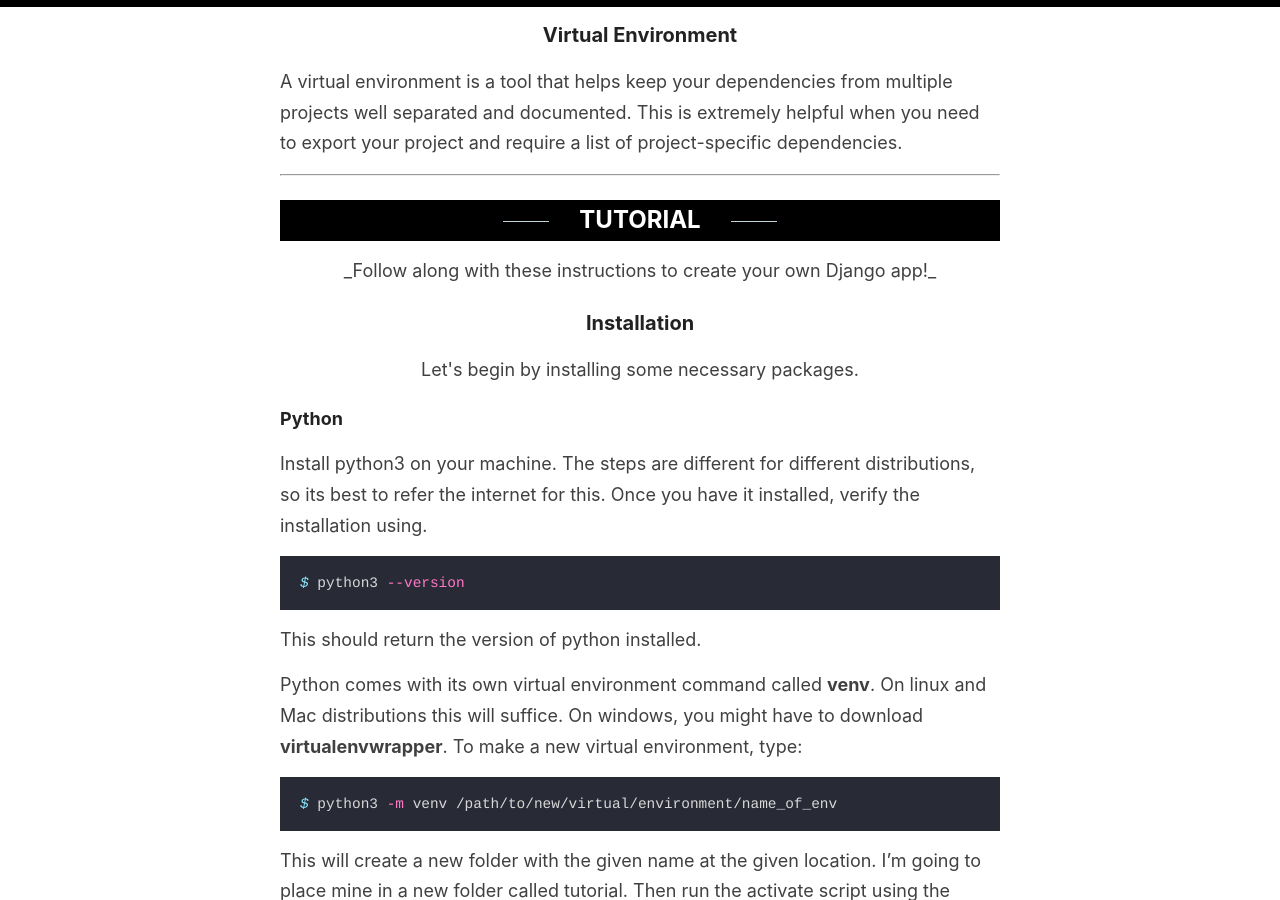
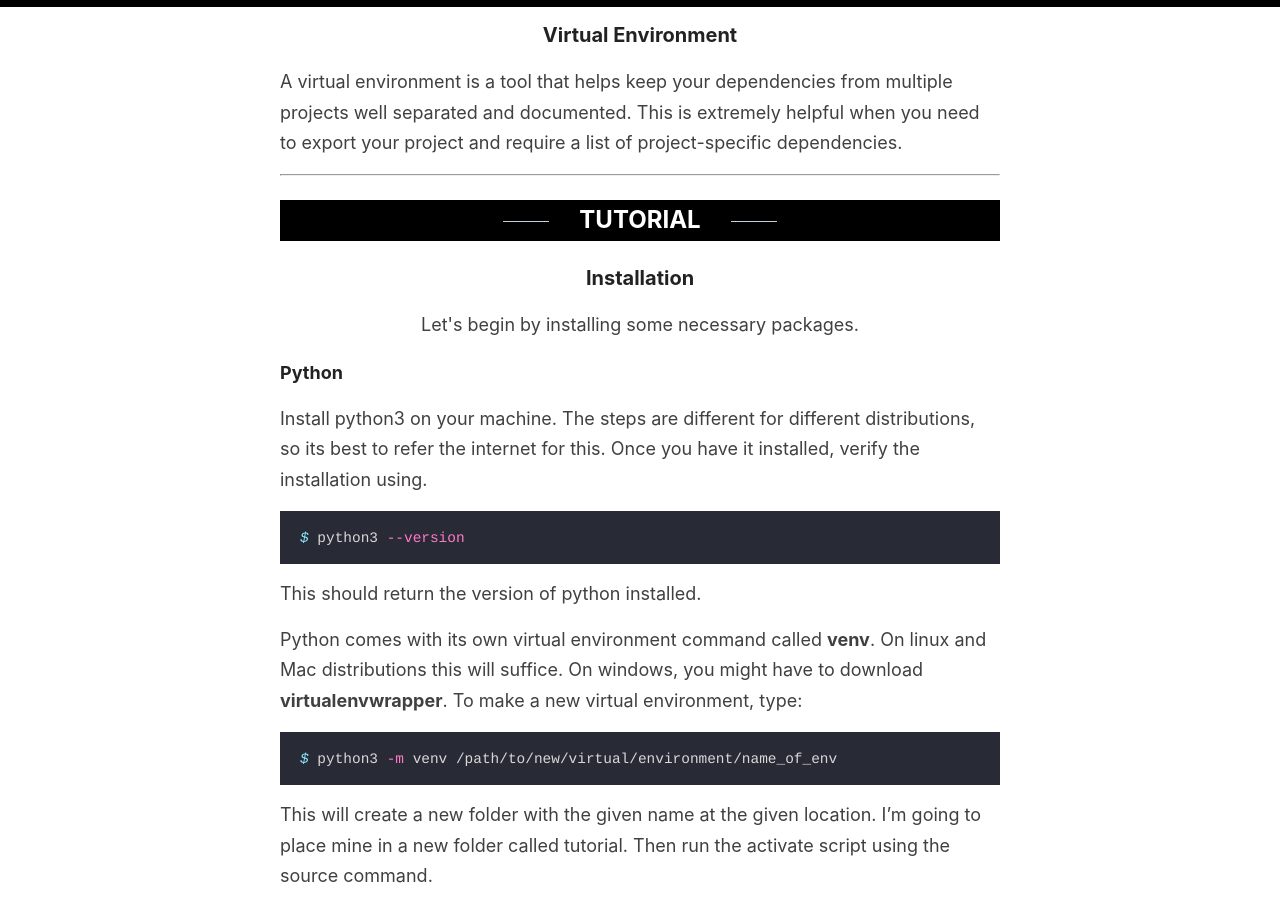
Before and after one commit to CodeSeeker99/codeseeker99.github.io, a Jekyll site: the page built from _posts/2021-01-18-Django-App.md, in a window 1280 px wide and 900 px high, scrolled down 1903 px. Built offline with Jekyll 4.4.1, drawn with Linux system fonts in a browser that asks for light colours; our own code applies the rules of GitHub Pages for plain Markdown files.

Commit message:
Update 2021-01-18-Django-App.md

```diff
--- a/_posts/2021-01-18-Django-App.md
+++ b/_posts/2021-01-18-Django-App.md
@@ -34,7 +34,6 @@ A virtual environment is a tool that helps keep your dependencies from multiple
 ---
 
 <h2 style="background-color:black; color:white">TUTORIAL</h2>
-<p style="text-align:center">_Follow along with these instructions to create your own Django app!_</p>
 
 ### Installation
 <p style="text-align:center">Let's begin by installing some necessary packages.</p>
```
